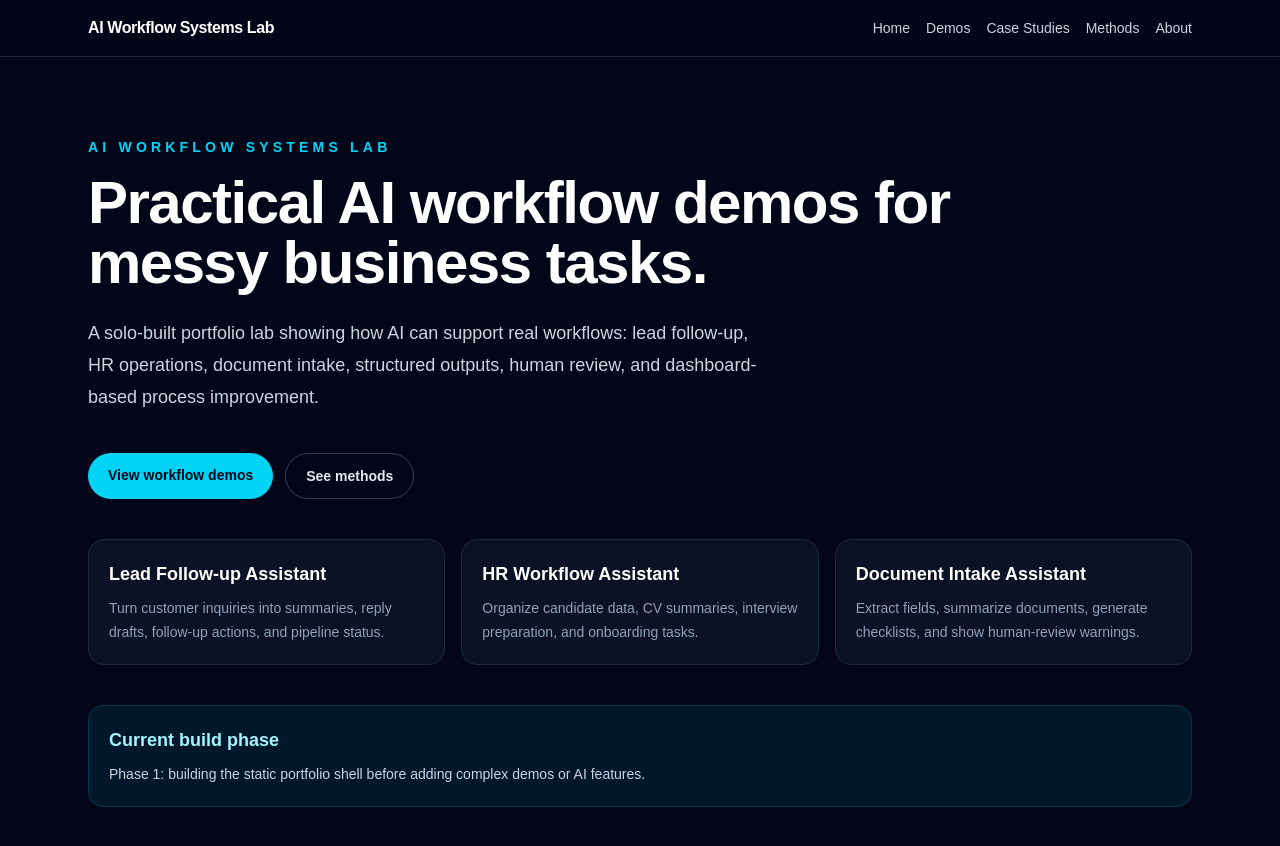
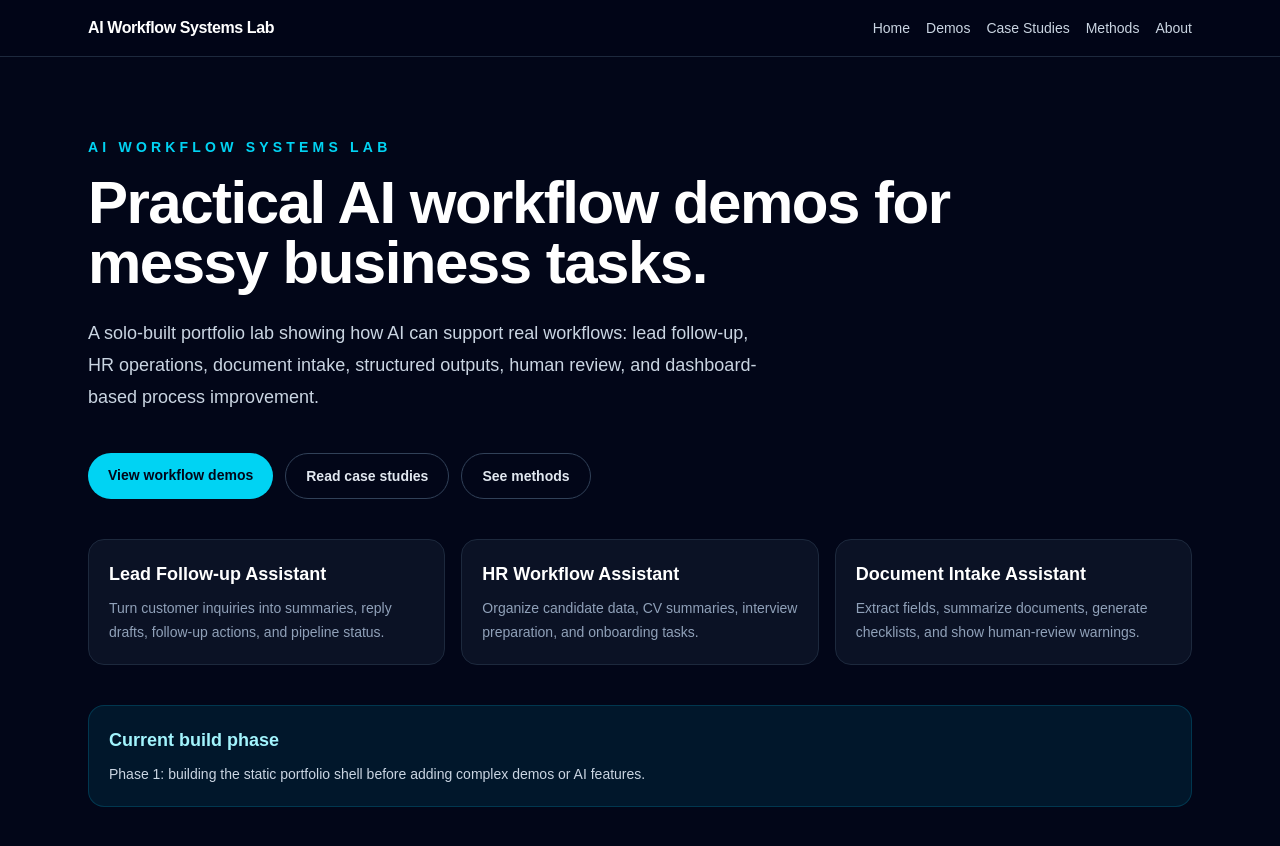
Before and after one commit to solitud3456/ai-workflow-systems-lab, a Next.js app: page / in a window 1280 px wide. Shown: the top 846 px of the page. Built offline with nearby package versions, Linux system fonts and the light colour scheme.

Commit message:
Add homepage case studies link

```diff
--- a/src/app/page.tsx
+++ b/src/app/page.tsx
@@ -22,6 +22,13 @@ export default function Home() {
     className="rounded-full bg-cyan-400 px-5 py-3 text-center text-sm font-semibold text-slate-950 transition hover:bg-cyan-300"
   >
     View workflow demos
+  </Link>
+
+  <Link
+    href="/case-studies"
+    className="rounded-full border border-slate-700 px-5 py-3 text-center text-sm font-semibold text-slate-200 transition hover:border-cyan-400 hover:text-cyan-300"
+  >
+    Read case studies
   </Link>
 
   <Link
```
